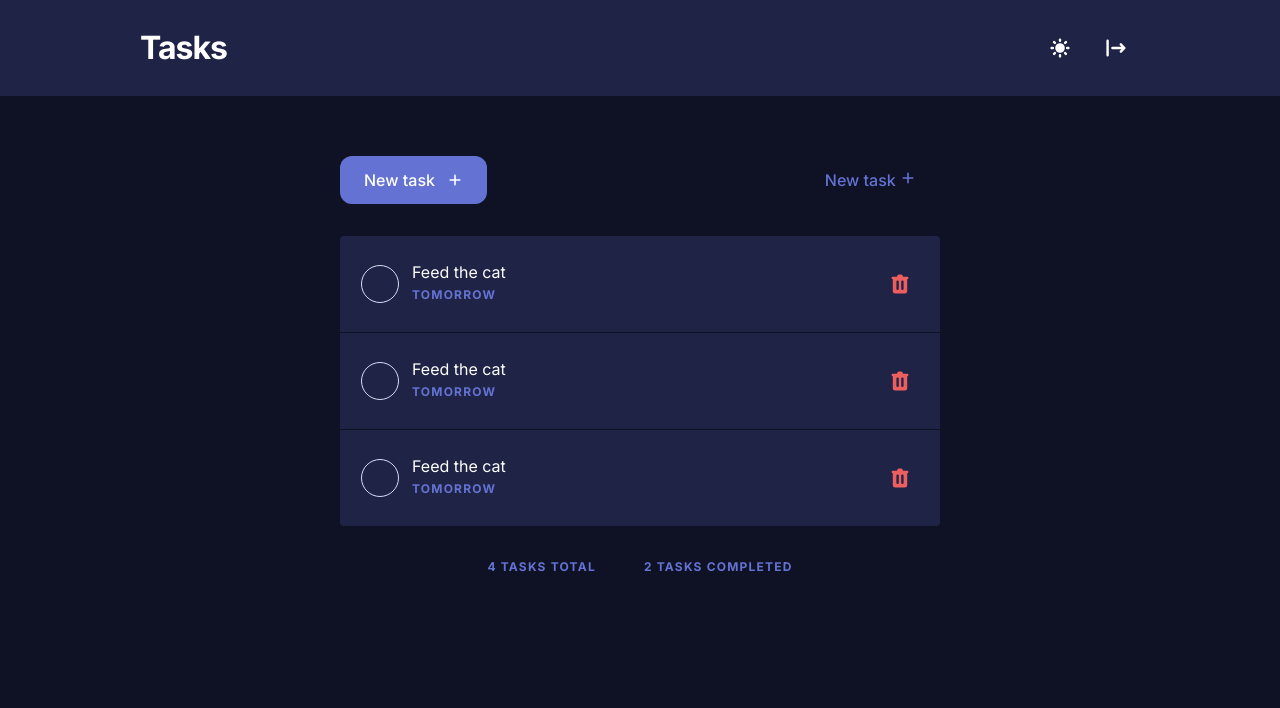
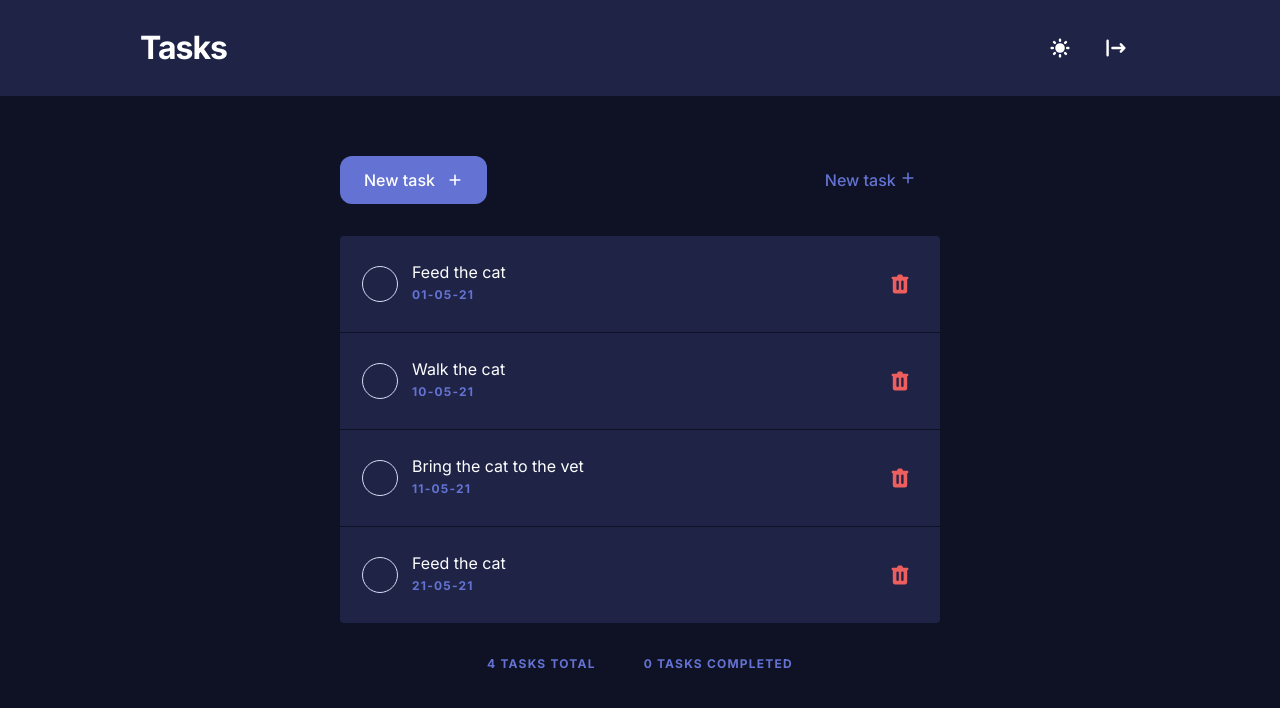
Before and after one commit to ciandm/todo-list-challenge, a Next.js app: page / in a window 1280 px wide. Shown: the top 708 px of the page. Built offline with nearby package versions, Linux system fonts and the light colour scheme.

Commit message:
add and remove task functions and some styles

```diff
--- /dev/null
+++ b/data/fakeTasks.js
@@ -0,0 +1,36 @@
+const fakeTasks = [
+  {
+    id: 1,
+    task: {
+      checked: false,
+      date: '01-05-21',
+      title: 'Feed the cat',
+    },
+  },
+  {
+    id: 2,
+    task: {
+      checked: false,
+      date: '10-05-21',
+      title: 'Walk the cat',
+    },
+  },
+  {
+    id: 3,
+    task: {
+      checked: false,
+      date: '11-05-21',
+      title: 'Bring the cat to the vet',
+    },
+  },
+  {
+    id: 4,
+    task: {
+      checked: false,
+      date: '21-05-21',
+      title: 'Feed the cat',
+    },
+  },
+];
+
+export default fakeTasks;
--- a/src/components/IconButton/index.js
+++ b/src/components/IconButton/index.js
@@ -2,10 +2,10 @@ import React from 'react';
 import PropTypes from 'prop-types';
 import * as S from './styled';
 
-function IconButton({ children, handleButtonClick, variation }) {
+function IconButton({ children, handleButtonClick, variation, ...restProps }) {
   if (variation === 'danger') {
     return (
-      <S.DangerButton onClick={() => handleButtonClick()}>
+      <S.DangerButton onClick={e => handleButtonClick(e)} {...restProps}>
         {children}
       </S.DangerButton>
     );
--- a/src/components/IconButton/styled.js
+++ b/src/components/IconButton/styled.js
@@ -19,7 +19,7 @@ export const DangerButton = styled(Button)`
   &:hover,
   &:focus {
     background-color: ${({ theme }) =>
-      theme.darkMode ? theme.colors.bunting : theme.colors.mandysPink};
+      theme.darkMode ? theme.colors.haiti : theme.colors.mandysPink};
   }
 
   & svg {
--- a/src/components/TaskItem/TaskCheck/index.js
+++ b/src/components/TaskItem/TaskCheck/index.js
@@ -1,13 +1,18 @@
 import React from 'react';
+import PropTypes from 'prop-types';
 import { HiCheck } from 'react-icons/hi';
 import * as S from './styled';
 
-const TaskCheck = () => {
+const TaskCheck = ({ checked }) => {
   return (
-    <S.Check>
+    <S.Check checked={checked}>
       <HiCheck />
     </S.Check>
   );
 };
 
 export default TaskCheck;
+
+TaskCheck.propTypes = {
+  checked: PropTypes.bool.isRequired,
+};
--- a/src/components/TaskItem/TaskCheck/styled.js
+++ b/src/components/TaskItem/TaskCheck/styled.js
@@ -8,6 +8,7 @@ export const Check = styled.button`
   height: 4.8rem;
   position: relative;
   width: 4.8rem;
+  z-index: 100;
 
   &::before {
     background-color: ${({ checked, theme }) =>
@@ -45,7 +46,8 @@ export const Check = styled.button`
     checked &&
     css`
       & svg {
-        fill: ${({ theme }) => theme.colors.white};
+        fill: ${({ theme }) =>
+          theme.darkMode ? theme.colors.bunting : theme.colors.white};
       }
     `}
 `;
--- a/src/components/TaskItem/index.js
+++ b/src/components/TaskItem/index.js
@@ -1,18 +1,33 @@
 import React from 'react';
+import PropTypes from 'prop-types';
 import { HiTrash } from 'react-icons/hi';
 import * as S from './styled';
 import IconButton from '../IconButton';
 import TaskCheck from './TaskCheck';
 
-function TaskItem() {
+function TaskItem({
+  checked,
+  date,
+  handleTaskChecked,
+  handleTaskRemove,
+  id,
+  title,
+}) {
+  const handleDeletePressed = e => {
+    handleTaskRemove(e, id);
+  };
   return (
-    <S.TaskItem>
-      <TaskCheck />
+    <S.TaskItem onClick={e => handleTaskChecked(e, id)}>
+      <TaskCheck checked={checked} />
       <S.TaskGroup>
-        <S.TaskTitle>Feed the cat</S.TaskTitle>
-        <S.TaskDate>Tomorrow</S.TaskDate>
+        <S.TaskTitle>{title}</S.TaskTitle>
+        <S.TaskDate>{date}</S.TaskDate>
       </S.TaskGroup>
-      <IconButton variation="danger">
+      <IconButton
+        handleButtonClick={handleDeletePressed}
+        variation="danger"
+        data-action="delete"
+      >
         <HiTrash />
       </IconButton>
     </S.TaskItem>
@@ -20,3 +35,11 @@ function TaskItem() {
 }
 
 export default TaskItem;
+
+TaskItem.propTypes = {
+  checked: PropTypes.bool.isRequired,
+  date: PropTypes.string.isRequired,
+  handleTaskChecked: PropTypes.func.isRequired,
+  id: PropTypes.string.isRequired,
+  title: PropTypes.string.isRequired,
+};
--- a/src/components/TaskItem/styled.js
+++ b/src/components/TaskItem/styled.js
@@ -12,6 +12,11 @@ export const TaskItem = styled.div`
     border-bottom: 1px solid
       ${({ theme }) =>
         theme.darkMode ? theme.colors.haiti : theme.colors.linkWater};
+  }
+
+  &:hover {
+    background-color: ${({ theme }) =>
+      theme.darkMode ? theme.colors.bunting : theme.colors.iceCold};
   }
 `;
 
--- a/src/components/TasksContainer/index.js
+++ b/src/components/TasksContainer/index.js
@@ -1,18 +1,40 @@
-import React from 'react';
+import React, { useState } from 'react';
 import * as S from './styled';
 import TasksControls from '../TasksControls/index';
 import TasksList from '../TasksList';
 import TasksStats from '../TasksList/TasksStats';
+import fakeTasks from '../../../data/fakeTasks';
 
 function TasksContainer() {
+  const [tasks, setTasks] = useState(fakeTasks);
+  const handleTaskChecked = (e, id) => {
+    const updatedTasks = [...tasks];
+    const index = updatedTasks.findIndex(i => i.id === id);
+    updatedTasks[index].task.checked = !updatedTasks[index].task.checked;
+    setTasks(updatedTasks);
+  };
+  const handleTaskRemove = (e, id) => {
+    // prevent it from bubbling up to task item
+    e.stopPropagation();
+    const allTasks = [...tasks];
+    const updatedTasks = allTasks.filter(t => t.id !== id);
+    setTasks(updatedTasks);
+  };
   return (
     <S.Container>
       <TasksControls />
       <S.TasksWrapper>
         {/* form will go here */}
-        <TasksList />
+        <TasksList
+          tasks={tasks}
+          handleTaskChecked={handleTaskChecked}
+          handleTaskRemove={handleTaskRemove}
+        />
       </S.TasksWrapper>
-      <TasksStats />
+      <TasksStats
+        totalTasks={tasks.length}
+        tasksCompleted={tasks.filter(t => t.task.checked).length}
+      />
     </S.Container>
   );
 }
--- a/src/components/TasksList/TasksStats/index.js
+++ b/src/components/TasksList/TasksStats/index.js
@@ -1,13 +1,24 @@
 import React from 'react';
+import PropTypes from 'prop-types';
 import * as S from './styled';
 
-const TasksStats = () => {
+const TasksStats = ({ tasksCompleted, totalTasks }) => {
   return (
     <S.Stats>
-      <S.Stat>4 tasks total</S.Stat>
-      <S.Stat>2 tasks completed</S.Stat>
+      <S.Stat>{totalTasks} tasks total</S.Stat>
+      <S.Stat>
+        {tasksCompleted === 1
+          ? `${tasksCompleted} task`
+          : `${tasksCompleted} tasks`}{' '}
+        completed
+      </S.Stat>
     </S.Stats>
   );
 };
 
 export default TasksStats;
+
+TasksStats.propTypes = {
+  tasksCompleted: PropTypes.number.isRequired,
+  totalTasks: PropTypes.number.isRequired,
+};
--- a/src/components/TasksList/index.js
+++ b/src/components/TasksList/index.js
@@ -4,8 +4,7 @@ import * as S from './styled';
 import EmptyTasks from './EmptyTasks';
 import TaskItem from '../TaskItem';
 
-function TasksList({ tasks }) {
-  console.log(tasks);
+function TasksList({ handleTaskChecked, handleTaskRemove, tasks }) {
   if (tasks.length === 0 || !tasks) {
     return (
       <S.Container>
@@ -16,9 +15,15 @@ function TasksList({ tasks }) {
   return (
     <S.Container>
       <S.Tasks>
-        <TaskItem />
-        <TaskItem />
-        <TaskItem />
+        {tasks.map(t => (
+          <TaskItem
+            key={t.id}
+            handleTaskChecked={handleTaskChecked}
+            handleTaskRemove={handleTaskRemove}
+            id={t.id}
+            {...t.task}
+          />
+        ))}
       </S.Tasks>
     </S.Container>
   );
@@ -27,9 +32,7 @@ function TasksList({ tasks }) {
 export default TasksList;
 
 TasksList.propTypes = {
+  handleTaskChecked: PropTypes.func.isRequired,
+  handleTaskRemove: PropTypes.func.isRequired,
   tasks: PropTypes.arrayOf(PropTypes.object).isRequired,
 };
-
-TasksList.defaultProps = {
-  tasks: ['hello', 'hello'],
-};
--- a/src/theme/GlobalStyle.js
+++ b/src/theme/GlobalStyle.js
@@ -21,7 +21,9 @@ const GlobalStyle = createGlobalStyle`
     color: inherit;
     text-decoration: none;
   }
-  * {
+  *,
+  *::before,
+  *::after {
     box-sizing: border-box;
     margin: 0;
     padding: 0;
--- a/src/theme/theme.js
+++ b/src/theme/theme.js
@@ -6,7 +6,7 @@ const theme = {
     haiti: 'hsl(232, 40%, 10%)',
     iceCold: 'hsl(155, 50%, 95%)',
     linkWater: 'hsl(232, 56%, 90%)',
-    mandysPink: 'hsl(0, 80%, 95%)',
+    mandysPink: 'hsl(0, 80%, 90%)',
     moodyBlue: 'hsl(232, 56%, 61%)',
     mountainMeadow: 'hsl(155, 81%, 46%)',
     periwinkleGray: 'hsl(232, 56%, 98%)',
```
